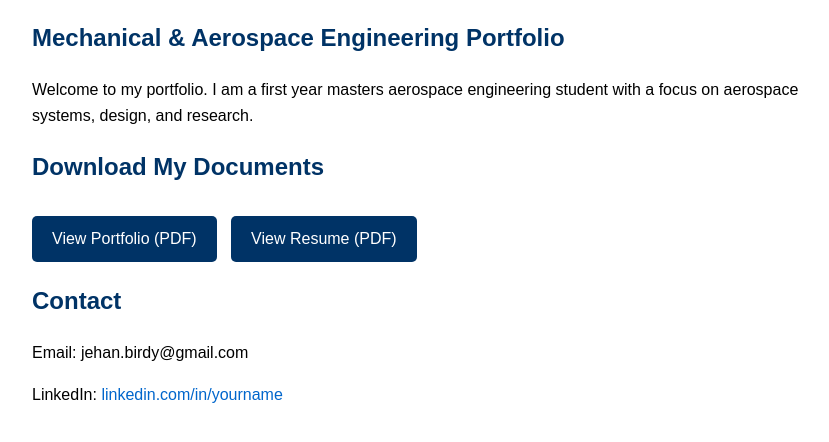
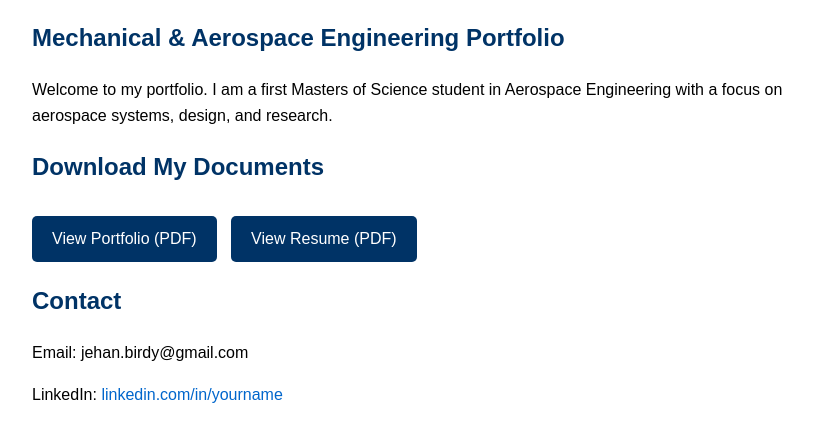
Before and after one commit to JehanBirdy/jehan-birdy.github.io, a plain HTML site: page index.html in a window 1280 px wide. Shown: the part 94-536 px from the top of the page, without its empty margins (208-1037 px from the left). Drawn offline with Linux system fonts and the light colour scheme.

Commit message:
Update index.html

```diff
--- a/index.html
+++ b/index.html
@@ -36,7 +36,7 @@
 <body>
   <h1>Your Name</h1>
   <h2>Mechanical & Aerospace Engineering Portfolio</h2>
-  <p>Welcome to my portfolio. I am a first year masters aerospace engineering student with a focus on aerospace systems, design, and research.</p>
+  <p>Welcome to my portfolio. I am a first Masters of Science student in Aerospace Engineering with a focus on aerospace systems, design, and research.</p>
 
   <h2>Download My Documents</h2>
   <p>
```
